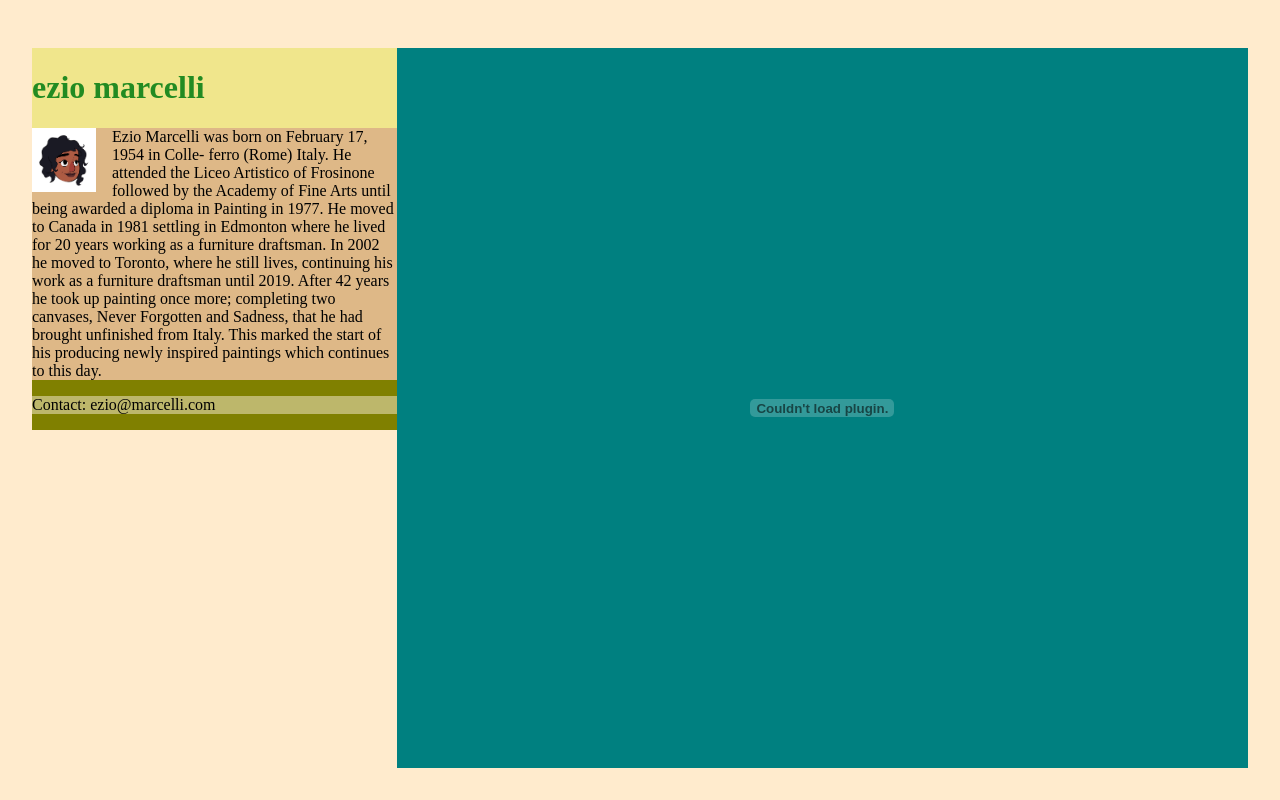
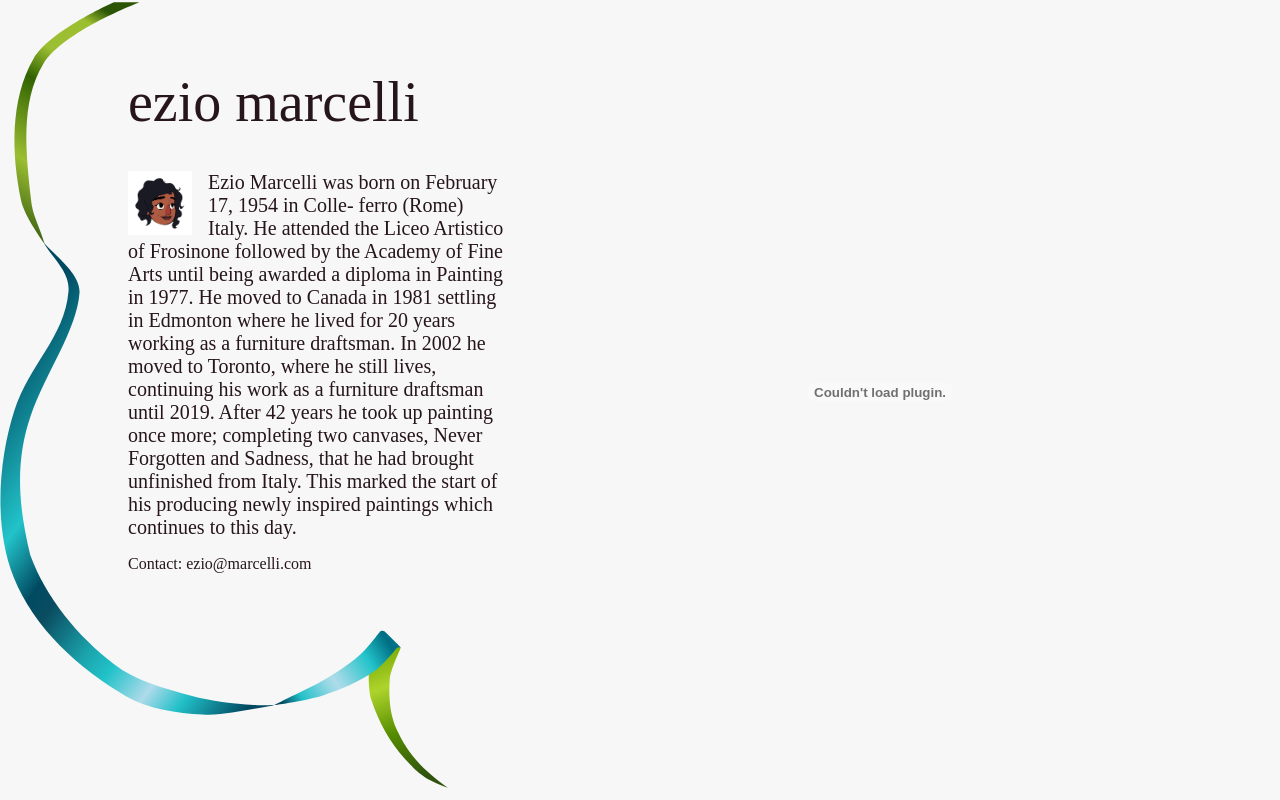
Before and after one commit to tikagan/ezio-marcelli-art, a website: page index.html in a window 1280 px wide. Drawn offline with Linux system fonts and the light colour scheme; a web font is replaced by a local one.

Commit message:
feat: directory structure changed and added scss

```diff
--- /dev/null
+++ b/assets/scss/_page-content.scss
@@ -0,0 +1,15 @@
+@import '_variables';
+
+.page-content {
+  display: flex;
+  justify-content: flex-end;
+  width: 65%;
+  @include tablet {
+    width: 100%;
+  }
+}
+
+.art-book {
+  width: 95%;
+  height: 90vh;
+}
--- /dev/null
+++ b/assets/scss/_sidebar.scss
@@ -0,0 +1,37 @@
+@import '_variables';
+
+.sidebar {
+  display: flex;
+  flex-flow: column nowrap;
+  justify-content: center;
+  width: 35%;
+  @include tablet {
+    width: 100%;
+  }
+}
+
+.sidebar-title {
+  font-family: 'Unbounded';
+  font-weight: 400;
+  font-size: 3.5rem;
+}
+
+.sidebar-content {
+
+}
+
+.ezio-img {
+  height: 4rem;
+  float: left;
+  margin-right: 1rem;
+  object-fit: contain;
+}
+
+.bio {
+  font-size: 1.25rem;
+  margin: 0;
+}
+
+.contact {
+  font-size: 1rem;
+}
--- /dev/null
+++ b/assets/scss/_variables.scss
@@ -0,0 +1,32 @@
+// Colours
+$light: #F7F7F7;
+$dark : #26151A;
+
+$ribbon-green-dark: #106200;
+$ribbon-green-light: #92AE2D;
+
+@mixin green-ribbon-gradient {
+  background-image: linear-gradient(45deg, $ribbon-green-dark, $yellow, $ribbon-green-dark, $yellow);
+}
+
+$red: #D9042B;
+$red-dark: #730217;
+$purple: #8C2A58;
+$purple-dark: #591B38;
+$blue: #03A6A6;
+$blue-dark: #025959;
+$green: #7FA62D;
+$green-dark: #455918;
+$yellow: #D98E04;
+$yellow-dark: #A66D03;
+
+// Breakpoints
+$mobile: 415px;
+$tablet: 850px;
+$browser: 1024px;
+$browserLarge: 1360px;
+
+@mixin mobile { @media screen and (max-width: $mobile) { @content; } }
+@mixin tablet { @media screen and (max-width: $tablet) { @content; } }
+@mixin browser { @media screen and (max-width: $browser) { @content; } }
+@mixin browserLarge { @media screen and (max-width: $browserLarge) { @content; } }
--- /dev/null
+++ b/assets/scss/index.scss
@@ -0,0 +1,45 @@
+@import '_variables';
+@import '_sidebar';
+@import '_page-content';
+
+html, body {
+  background-color: $light;
+  scroll-behavior: smooth;
+  margin: 0;
+  padding: 0;
+  box-sizing: border-box;
+  font-family: 'Lustria';
+  font-size: 16px;
+  color: $dark;
+  height: 100vh;
+}
+
+.main-container {
+  height: 100%;
+}
+
+.background {
+  height: 100%;
+  width: 100%;
+  position: absolute;
+  top: 0;
+  left: 0;
+  .ribbon1 {
+    position: relative;
+    height: 100%;
+    width: 35%;
+    background: url(/assets/svgs/ribbon1.svg)0 0/ 100% 100% no-repeat ;
+  }
+  @include tablet {
+    display: none;
+  }
+}
+
+.site-content {
+  display: flex;
+  flex-direction: row;
+  align-items: flex-start;
+  position: relative;
+  z-index: 1;
+  padding: 2rem 4rem 1rem 8rem;
+}
--- a/index.html
+++ b/index.html
@@ -1,13 +1,19 @@
 <html>
   <head>
     <script type="text/javascript" src="index.js"></script>
-    <link href="main.css" rel="stylesheet">
+    <link href="/assets/css/index.css" rel="stylesheet">
+    <style>
+      /* @import url('https://fonts.googleapis.com/css2?family=Unbounded:wght@200;300;400;500;600;800;900&display=swap'); */
+      @import url('https://fonts.googleapis.com/css2?family=Lustria&family=Unbounded:wght@300;400;500;600;700;800;900&display=swap');
+    </style>
   </head>
   <body>
+    <div class="main-container">
+      <div class="site-content">
         <div class="sidebar">
           <h1 class="sidebar-title">ezio marcelli</h1>
           <div class="sidebar-content">
-        <img class="ezio-img" src="cartoon-face.jpg" alt="this is his face"/>
+            <img class="ezio-img" src="/assets/cartoon-face.jpg" alt="this is his face"/>
             <p class="bio">
               Ezio Marcelli was born on February 17, 1954 in Colle- ferro (Rome) Italy. He attended the Liceo Artistico of Frosinone followed by the Academy of Fine Arts until being awarded a diploma in Painting in 1977. He moved to Canada in 1981 settling in Edmonton where he lived for 20 years working as a furniture draftsman. In 2002 he moved to Toronto, where he still lives, continuing his work as a furniture draftsman until 2019. After 42 years he took up painting once more; completing two canvases, Never Forgotten and Sadness, that he had brought unfinished from Italy. This marked the start of his producing newly inspired paintings which continues to this day.
             </p>
@@ -16,17 +22,22 @@
                 Contact: ezio@marcelli.com
               </p>
             </div>
-      </div>
-    </div>
+          </div>        </div>
 
-    <div class="site-content">
+        <div class="page-content">
           <div class="art-book">
             <object
-          data="ezio-marcelli-art-book.pdf"
+              data="/assets/ezio-marcelli-art-book.pdf"
               width="100%"
               height="100%">
             </object>
           </div>
         </div>
+      </div>
+      <div class="background">
+        <div class="ribbon1"></div>
+        </div>
+      </div>
+    </div>
   </body>
 </html>
--- a/main.css
+++ /dev/null
@@ -1,60 +0,0 @@
-html, body {
-  background-color: blanchedalmond;
-  scroll-behavior: smooth;
-  margin: 0;
-  box-sizing: border-box;
-}
-
-body {
-  display: flex;
-  flex-direction: row;
-  align-items: flex-start;
-  width: 100%;
-  padding: 3rem 2rem 0;
-}
-
-
-.sidebar {
-  display: flex;
-  flex-flow: column nowrap;
-  justify-content: center;
-  width: 30%;
-  background: khaki;
-}
-
-.sidebar-title {
-  color: forestgreen;
-}
-
-.sidebar-content {
-  flex-flow: row wrap;
-  background-color: olive;
-}
-
-.ezio-img {
-  height: 4rem;
-  float: left;
-  margin-right: 1rem;
-  object-fit: contain;
-}
-
-.bio {
-  background-color: burlywood;
-  margin: 0;
-}
-
-.contact {
-  background-color: darkkhaki;
-}
-
-.site-content {
-  display: flex;
-  justify-content: center;
-  width: 70%;
-  background-color: teal;
-}
-
-.art-book {
-  width: 80%;
-  height: 90vh;
-}
```
Also changed, not shown: package.json (added, +29 -0 lines), assets/cartoon-face.jpg (renamed from cartoon-face.jpg), assets/css/index.css (added), assets/svgs/ribbon1.svg (added), css/index.css (added), 3 other files. Lines whose indentation alone changed are shown as unchanged.
